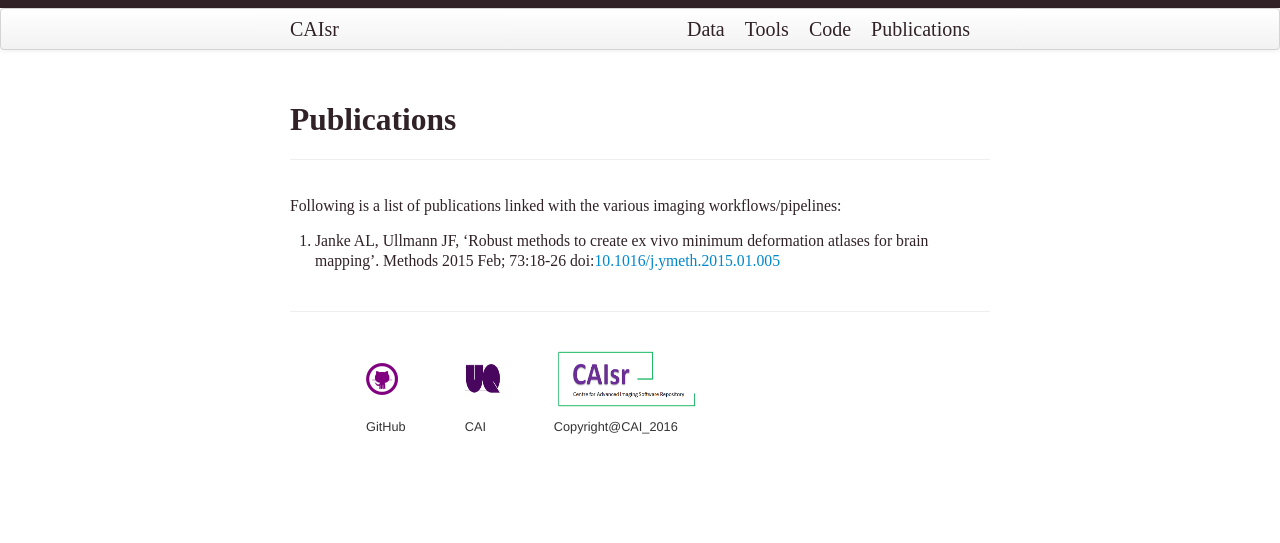
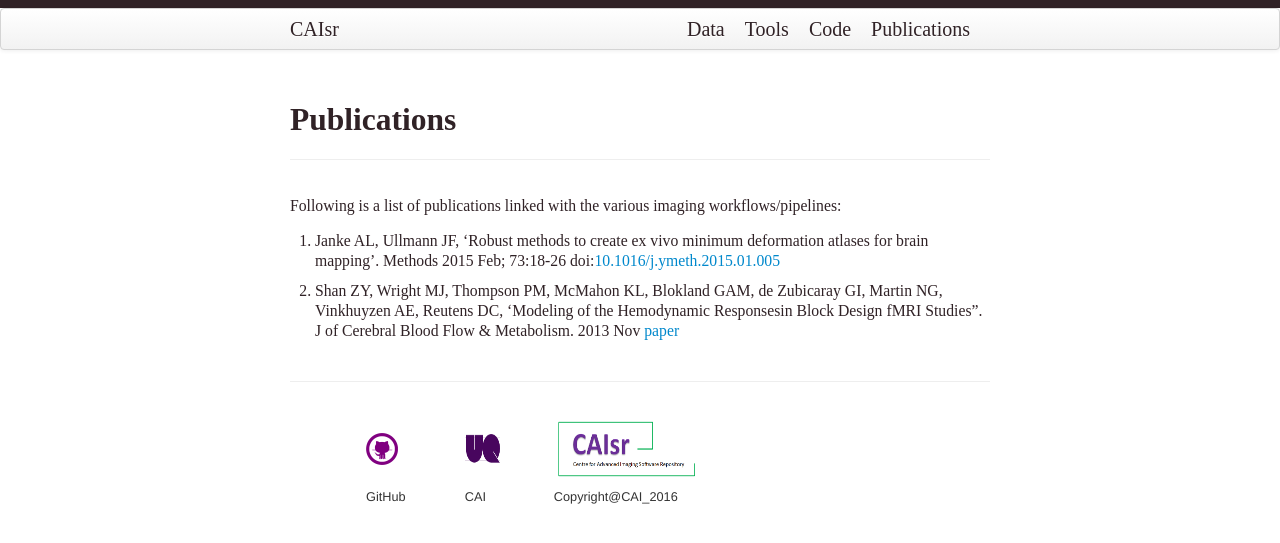
Before and after one commit to CAIsr/CAIsr.github.io, a Jekyll site: the page built from pages/publications.md, in a window 1280 px wide. Shown: the top 543 px of the page. Built offline with Jekyll 4.4.1, drawn with Linux system fonts in a browser that asks for light colours.

Commit message:
Update publications.md
added publication for sHRF

```diff
--- a/pages/publications.md
+++ b/pages/publications.md
@@ -10,3 +10,5 @@ Following is a list of publications linked with the various imaging workflows/pi
 
 1. Janke AL, Ullmann JF, 'Robust methods to create ex vivo minimum deformation atlases for brain mapping'. Methods 2015
 Feb; 73:18-26 doi:[10.1016/j.ymeth.2015.01.005](http://www.ncbi.nlm.nih.gov/pubmed/25620005)
+
+2. Shan ZY, Wright MJ, Thompson PM, McMahon KL, Blokland GAM, de Zubicaray GI, Martin NG, Vinkhuyzen AE, Reutens DC, 'Modeling of the Hemodynamic Responsesin Block Design fMRI Studies". J of Cerebral Blood Flow & Metabolism. 2013 Nov [paper](https://www.ncbi.nlm.nih.gov/pubmed/24252847)
```
